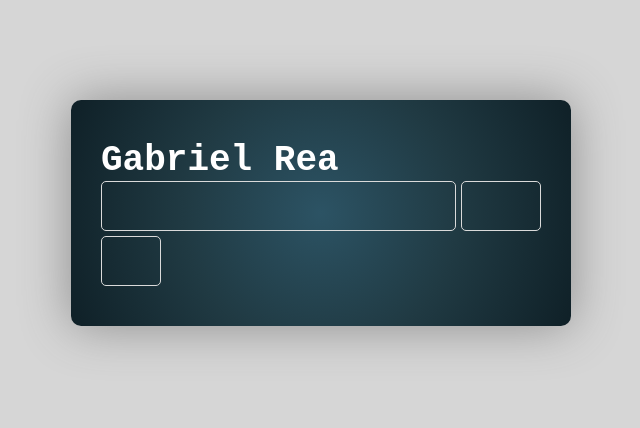
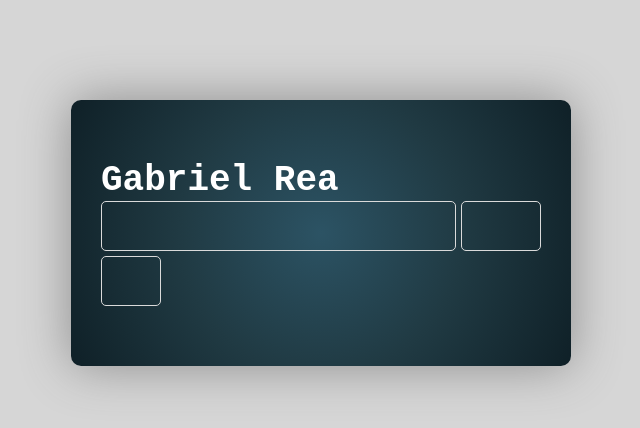
Before and after one commit to GABjTDev/projects-javascript, a plain HTML site: page 02-input-mask/index.html in a window 1280 px wide. Shown: the whole page, without its empty margins (319-959 px from the left). Drawn offline with Linux system fonts and the light colour scheme.

Commit message:
Project 2

```diff
--- a/02-input-mask/styles.css
+++ b/02-input-mask/styles.css
@@ -19,7 +19,7 @@ body{
   border-radius: 10px;
   margin: 0 auto;
   margin-top: 100px;
-  padding: 40px 30px;
+  padding: 60px 30px;
   box-shadow: 0 0 50px rgb(141, 141, 141);
   color: white;
 }
```
